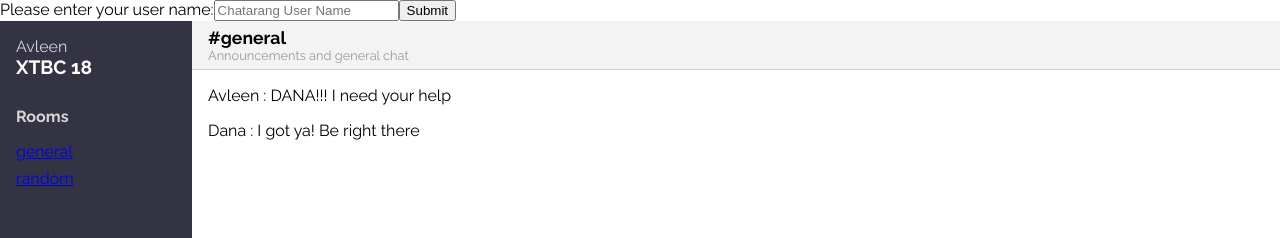
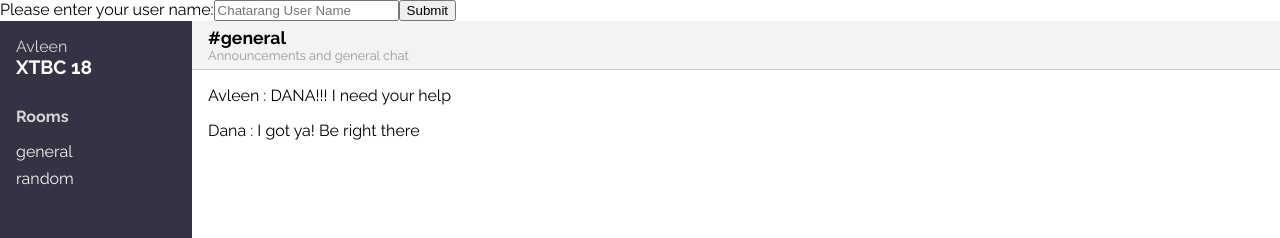
Before and after one commit to avleen2898/chatarang, a React (Create React App) app: page / in a window 1280 px wide. Shown: the top 238 px of the page. Built offline with nearby package versions, Linux system fonts and the light colour scheme.

Commit message:
Add style for the anchor tags in SideBar component

```diff
--- a/src/Sidebar.js
+++ b/src/Sidebar.js
@@ -18,8 +18,8 @@ const Sidebar = (props) => {
       <nav className="RoomList" style={styles.children}>
         <h2 style={styles.h2}>Rooms</h2>
         <ul style={styles.ul}>
-          <li style={styles.li}><a href="#">general</a></li>
-          <li style={styles.li}><a href="#">random</a></li>
+          <li style={styles.li}><a href="#" style={styles.a}>general</a></li>
+          <li style={styles.li}><a href="#" style={styles.a}>random</a></li>
         </ul>
       </nav>
     </aside>
```
